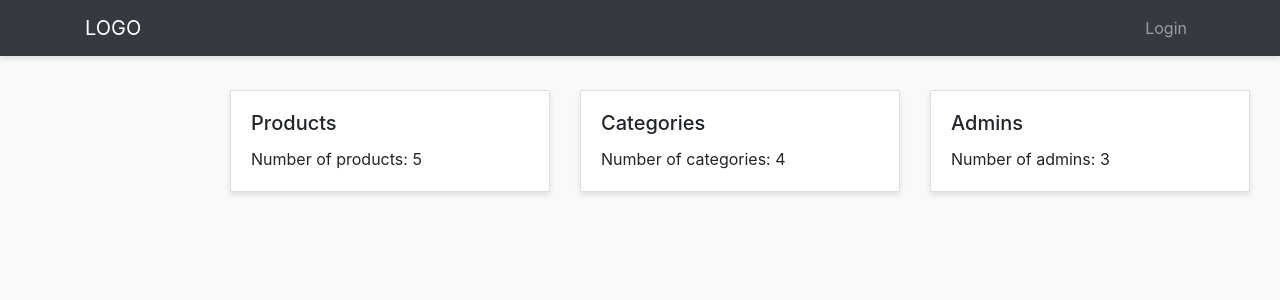
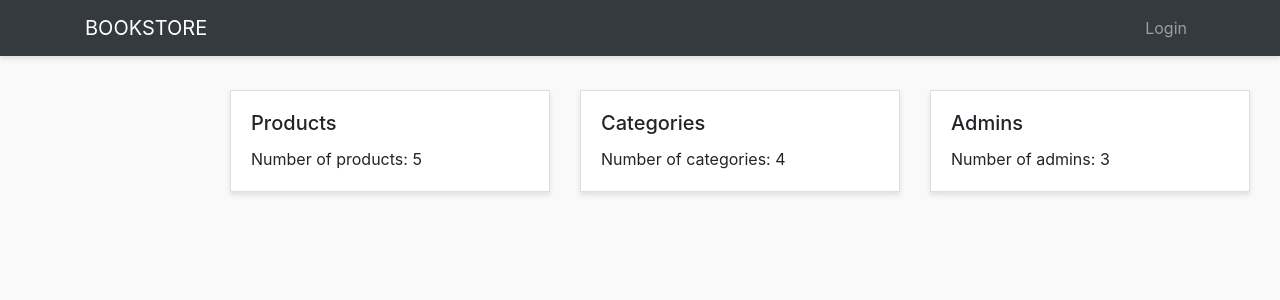
Before and after one commit to NguyenHuuThDat/bookstore, a PHP site: page /bookstore/admin-panel/index.php in a window 1280 px wide. Shown: the top 300 px of the page. Run offline with PHP 8.4, Linux system fonts and the light colour scheme; data comes from the database, SQL or seed files in the repository; some libraries are stand-ins or nearby versions.

Commit message:
update ten

```diff
--- a/admin-panel/layouts/header.php
+++ b/admin-panel/layouts/header.php
@@ -18,7 +18,7 @@
 <div id="wrapper">
     <nav class="navbar header-top fixed-top navbar-expand-lg  navbar-dark bg-dark">
       <div class="container">
-        <a class="navbar-brand" href="#">LOGO</a>
+        <a class="navbar-brand" href="#">BOOKSTORE</a>
         <button class="navbar-toggler" type="button" data-toggle="collapse" data-target="#navbarText" aria-controls="navbarText" aria-expanded="false" aria-label="Toggle navigation">
           <span class="navbar-toggler-icon"></span>
         </button>
```
